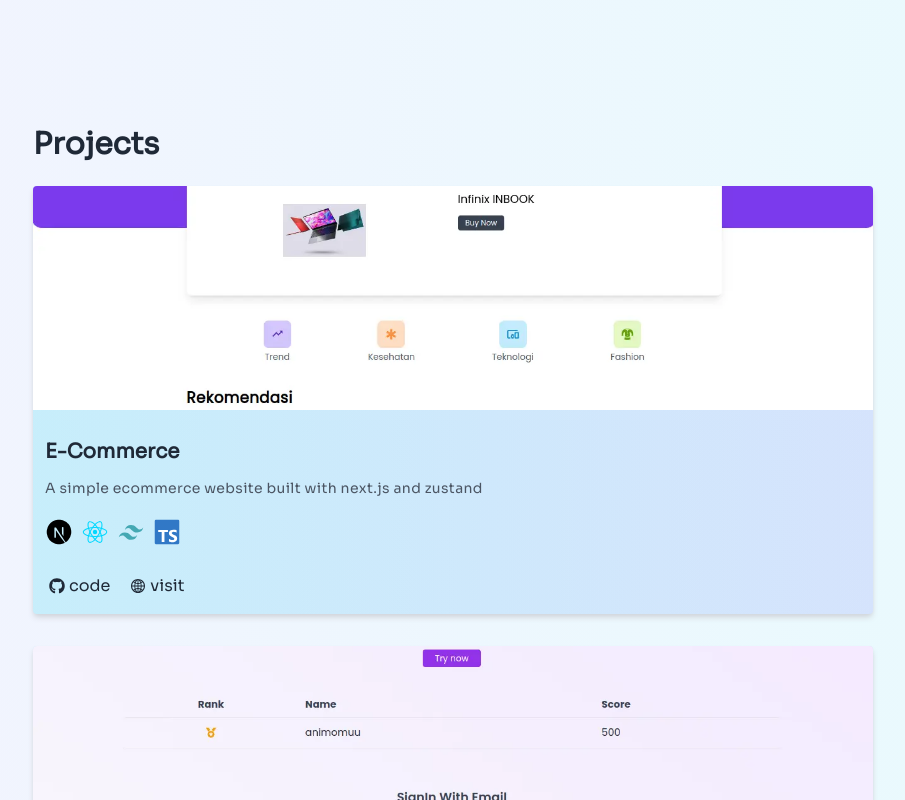
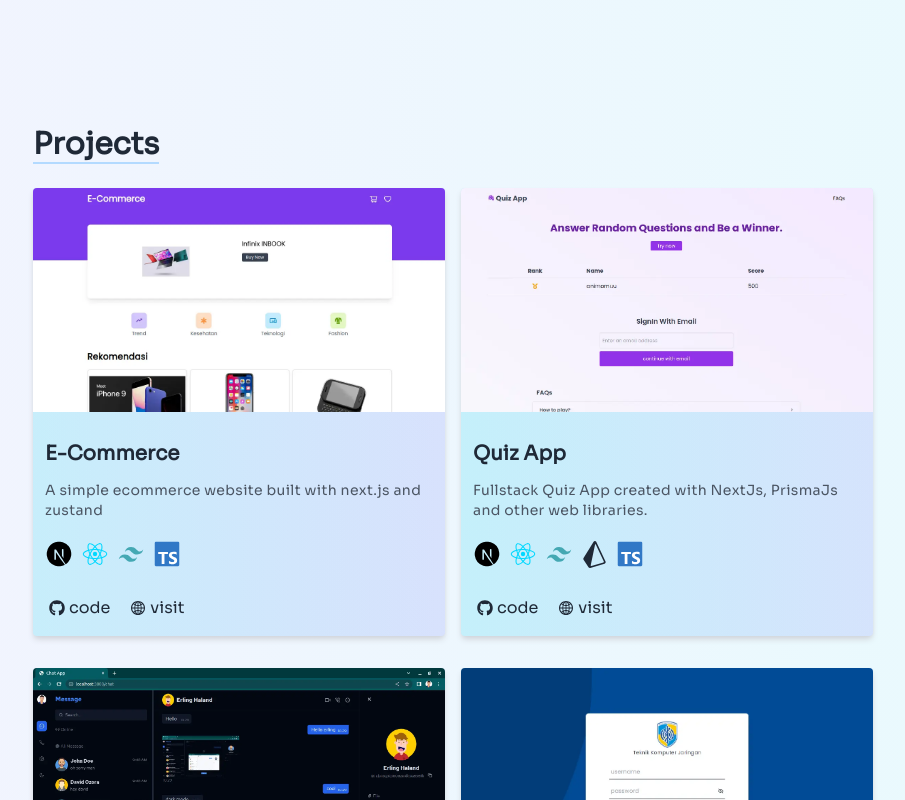
Before and after one commit to izzul-ali/personal-site, a Next.js app: page / in a window 1280 px wide. Shown: the part 420-1220 px from the top of the page, without its empty margins (187-1092 px from the left). Built offline with nearby package versions, Linux system fonts and the light colour scheme.

Commit message:
feat: change the number of project colom cards to two

```diff
--- a/components/home/projects.tsx
+++ b/components/home/projects.tsx
@@ -2,16 +2,18 @@
 import { projectList } from '@/data/projects'
 import { useState } from 'react'
 
-const defaultRows = 3
+const defaultRows = 4
 
 export default function projects() {
   const [projectRows, setProjectRows] = useState<number>(defaultRows)
 
   return (
     <>
-      <h2 className="text-3xl font-bold mb-6">Projects</h2>
+      <h2 className="text-2xl md:text-3xl font-bold mb-6 border-b-2 w-fit border-[#b3daff] ">
+        Projects
+      </h2>
 
-      <div className="flex flex-col gap-y-8">
+      <div className="grid grid-cols-1 md:grid-cols-2 gap-y-8 gap-x-4">
         {projectList.slice(0, projectRows).map((v) => (
           <ProjectCard
             key={v.title}
```
